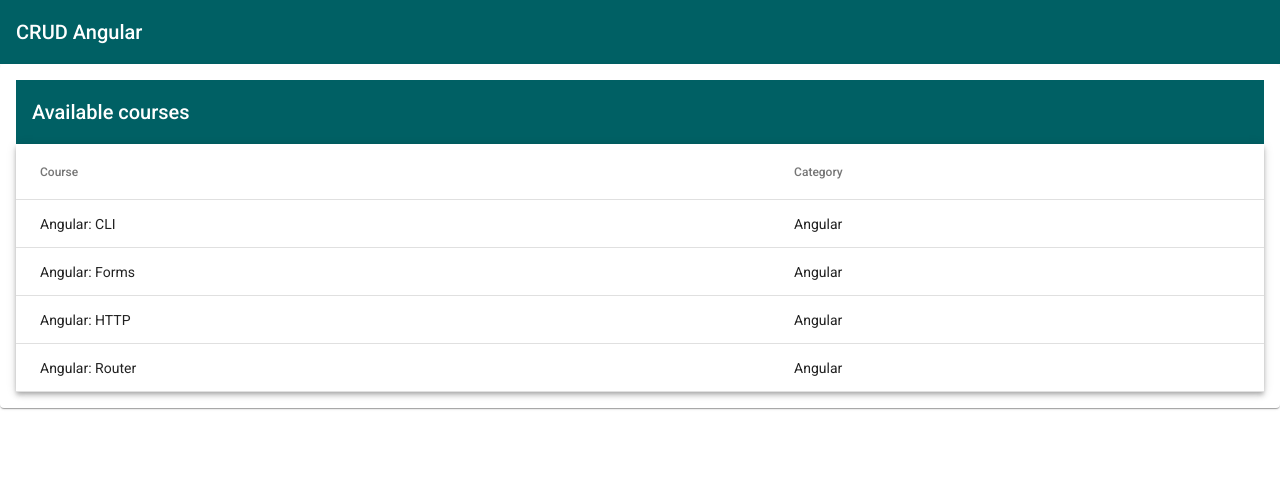
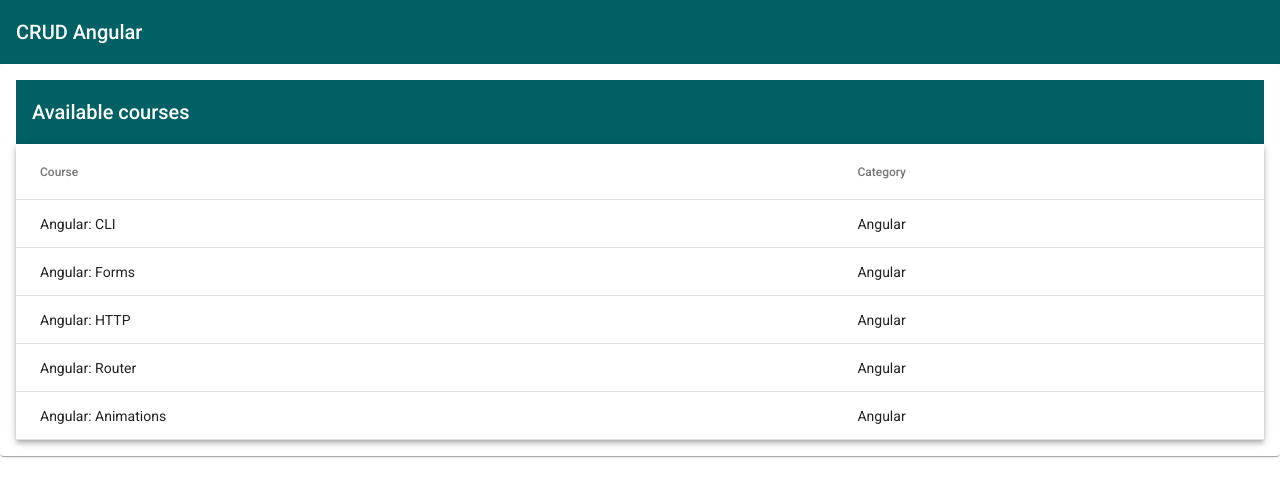
Before and after one commit to felipesntr/crud-angular, an Angular app: page /courses in a window 1280 px wide. Shown: the top 496 px of the page. Built offline with nearby package versions, Linux system fonts and the light colour scheme.

Commit message:
added courses service.

```diff
--- a/src/app/courses/courses/courses.component.ts
+++ b/src/app/courses/courses/courses.component.ts
@@ -1,3 +1,5 @@
+import { Observable } from 'rxjs';
+import { CoursesService } from './../services/courses.service';
 import { Course } from './../model/course';
 import { Component, OnInit } from '@angular/core';
 
@@ -7,33 +9,12 @@ import { Component, OnInit } from '@angular/core';
   styleUrls: ['./courses.component.scss']
 })
 export class CoursesComponent implements OnInit {
-
-  courses: Course[] = [
-    {
-      _id: '1',
-      name: 'Angular: CLI',
-      category: 'Angular'
-    },
-    {
-      _id: '2',
-      name: 'Angular: Forms',
-      category: 'Angular'
-    },
-    {
-      _id: '3',
-      name: 'Angular: HTTP',
-      category: 'Angular'
-    },
-    {
-      _id: '4',
-      name: 'Angular: Router',
-      category: 'Angular'
-    }
-  ];
-
+  courses: Observable<Course[]>;
   displayedColumns: string[] = ['name', 'category'];
 
-  constructor() { }
+  constructor(private coursesService: CoursesService) {
+    this.courses = this.coursesService.list();
+  }
 
   ngOnInit(): void {
   }
--- /dev/null
+++ b/src/app/courses/services/courses.service.ts
@@ -0,0 +1,23 @@
+import { HttpClient } from '@angular/common/http';
+import { Injectable } from '@angular/core';
+import { Observable, take, tap } from 'rxjs';
+
+import { Course } from './../model/course';
+
+@Injectable({
+  providedIn: 'root'
+})
+export class CoursesService {
+
+  private readonly API = '/assets/courses.json';
+
+  constructor(private httpClient: HttpClient) { }
+
+  list(): Observable<Course[]> {
+    return this.httpClient.get<Course[]>(this.API)
+      .pipe(
+        take(1),
+        tap(console.log),
+      );
+  }
+}
--- /dev/null
+++ b/src/assets/courses.json
@@ -0,0 +1,27 @@
+[
+  {
+    "_id": "1",
+    "name": "Angular: CLI",
+    "category": "Angular"
+  },
+  {
+    "_id": "2",
+    "name": "Angular: Forms",
+    "category": "Angular"
+  },
+  {
+    "_id": "3",
+    "name": "Angular: HTTP",
+    "category": "Angular"
+  },
+  {
+    "_id": "4",
+    "name": "Angular: Router",
+    "category": "Angular"
+  },
+  {
+    "_id": "5",
+    "name": "Angular: Animations",
+    "category": "Angular"
+  }
+]
```
Also changed, not shown: src/app/app.module.ts (+5 -3 lines), 1 other file (tests, documents, lock files or other folders).
